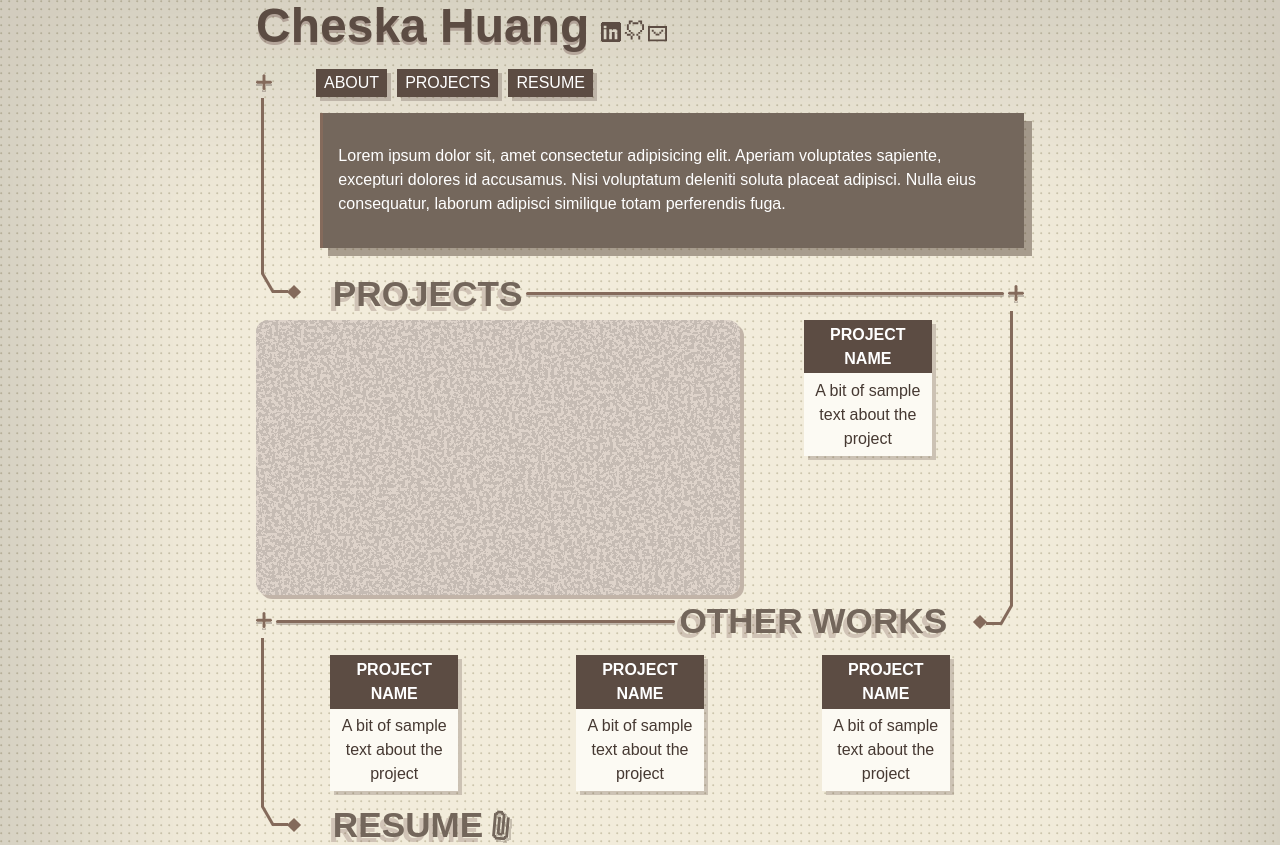
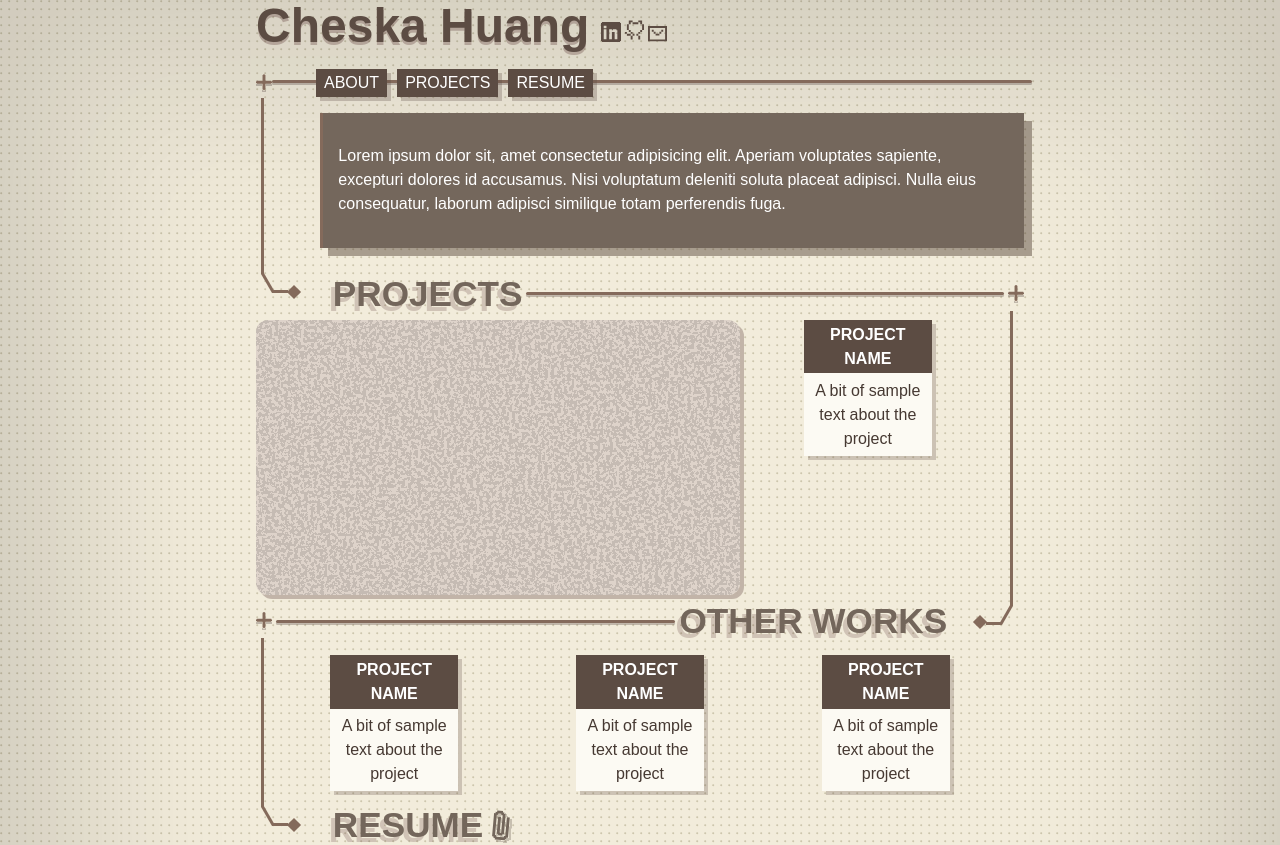
Before and after one commit to lawrencetheabhorrence/lawrencetheabhorrence.github.io, a Svelte app: page / in a window 1280 px wide. Shown: the top 845 px of the page. Built offline with nearby package versions, Linux system fonts and the light colour scheme; a web font is replaced by a local one.

Commit message:
final layout

```diff
--- a/src/App.svelte
+++ b/src/App.svelte
@@ -85,6 +85,7 @@
     </section>
     <nav bind:offsetHeight={navHeight}>
       <img src="/cross.svg" />
+      <div class="line" />
       <ul class="links">
         <li>About</li>
         <li>Projects</li>
@@ -207,6 +208,26 @@
     align-self: flex-start;
     display: flex;
     gap: 4px;
+    position: relative;
+  }
+
+  .line {
+    box-shadow: none;
+    background-color: #846a5b;
+    height: 3px;
+  }
+
+  nav .line {
+    background-color: #846a5b;
+    z-index: 0;
+    width: 99%;
+    left: 12px;
+    top: 46%;
+    position: absolute;
+  }
+
+  nav > * {
+    z-index: 5;
   }
 
   img[src="/cross.svg"] {
```
